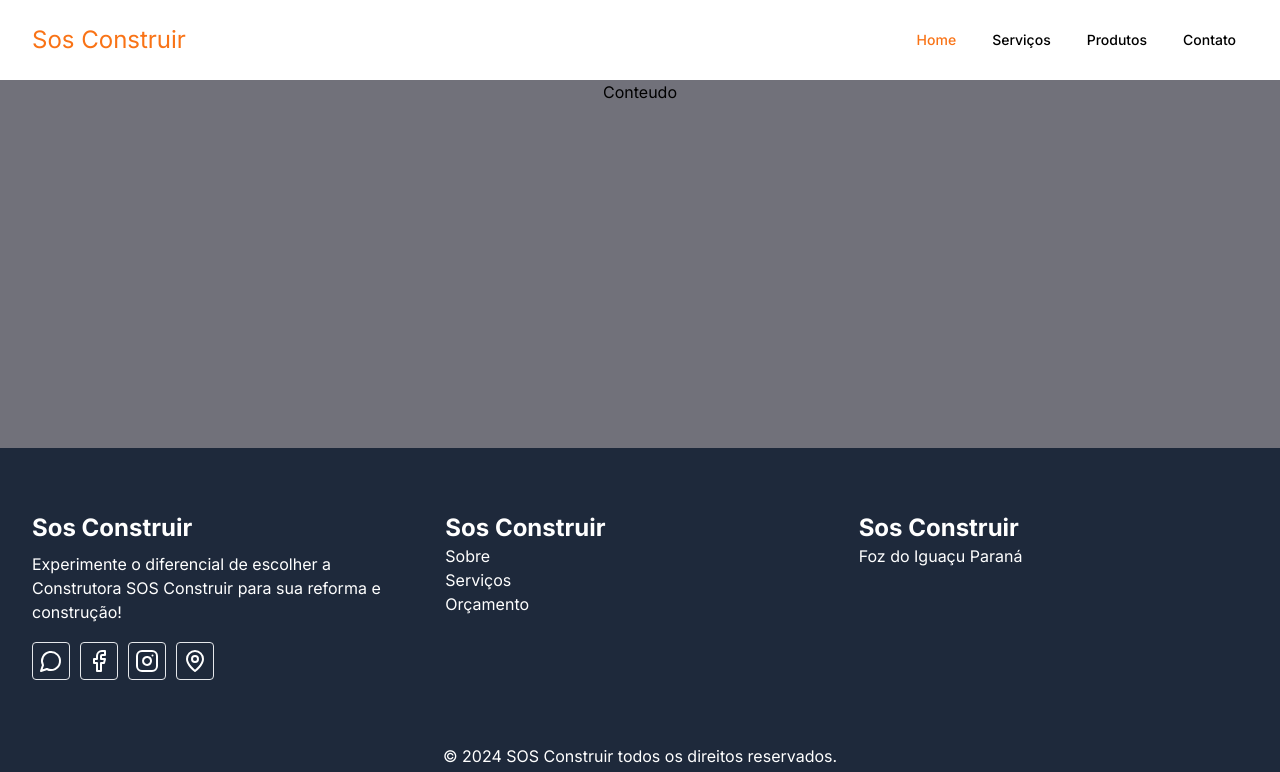
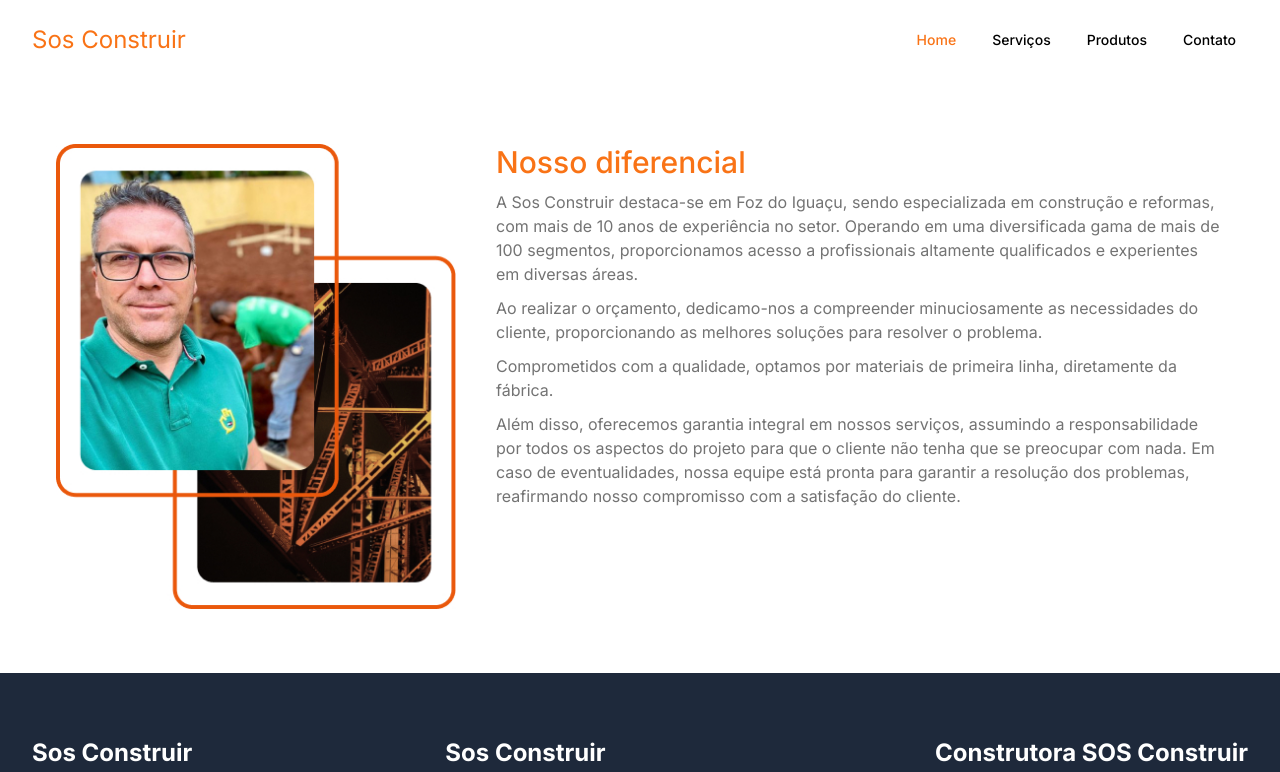
Before and after one commit to team-polaris-tech/sos-site, a Next.js app: page / in a window 1280 px wide. Shown: the top 772 px of the page. Built offline with nearby package versions, Linux system fonts and the light colour scheme.

Commit message:
feat: section about

```diff
--- a/src/app/layout.tsx
+++ b/src/app/layout.tsx
@@ -1,8 +1,9 @@
 import type { Metadata } from 'next'
 import { Inter } from 'next/font/google'
 import './globals.css'
-import { Header } from './components/header'
-import { Footer } from './components/footer'
+
+import { Footer } from '@/components/footer'
+import { Header } from '@/components/header'
 
 const inter = Inter({ subsets: ['latin'] })
 
@@ -22,7 +23,7 @@ export default function RootLayout({
     <html lang="en" className={inter.className}>
       <body className="flex min-h-screen flex-col items-center antialiased">
         <Header />
-        <main className="w-full max-w-screen-xl flex-grow bg-zinc-500 px-6 lg:px-8">
+        <main className="w-full max-w-screen-xl flex-grow px-6 lg:px-8">
           {children}
         </main>
         <Footer />
--- a/src/app/page.tsx
+++ b/src/app/page.tsx
@@ -1,3 +1,46 @@
+import Image from 'next/image'
+
 export default function Home() {
-  return <div className="flex flex-col items-center">Conteudo</div>
+  return (
+    <div className="flex  flex-col items-center ">
+      <section className="flex w-full justify-between gap-10 px-6 py-16">
+        <Image
+          src="/nosso-diferencial.jpg"
+          alt=""
+          width={400}
+          height={400}
+          className="hidden lg:flex"
+        />
+        <div className="flex-1">
+          <h2 className="text-center text-3xl font-medium text-orange-500 lg:text-left">
+            Nosso diferencial
+          </h2>
+          <p className="mt-2.5 text-neutral-500">
+            A Sos Construir destaca-se em Foz do Iguaçu, sendo especializada em
+            construção e reformas, com mais de 10 anos de experiência no setor.
+            Operando em uma diversificada gama de mais de 100 segmentos,
+            proporcionamos acesso a profissionais altamente qualificados e
+            experientes em diversas áreas.
+          </p>
+          <p className="mt-2.5 text-neutral-500">
+            Ao realizar o orçamento, dedicamo-nos a compreender minuciosamente
+            as necessidades do cliente, proporcionando as melhores soluções para
+            resolver o problema.
+          </p>
+          <p className="mt-2.5 text-neutral-500">
+            Comprometidos com a qualidade, optamos por materiais de primeira
+            linha, diretamente da fábrica.
+          </p>
+          <p className="mt-2.5 text-neutral-500">
+            Além disso, oferecemos garantia integral em nossos serviços,
+            assumindo a responsabilidade por todos os aspectos do projeto para
+            que o cliente não tenha que se preocupar com nada. Em caso de
+            eventualidades, nossa equipe está pronta para garantir a resolução
+            dos problemas, reafirmando nosso compromisso com a satisfação do
+            cliente.
+          </p>
+        </div>
+      </section>
+    </div>
+  )
 }
--- a/src/app/components/footer/index.tsx
+++ b/src/components/footer/index.tsx
@@ -33,8 +33,10 @@ export function Footer() {
             <li>Orçamento</li>
           </ul>
         </div>
-        <div className="col-span-3 lg:col-span-1">
-          <h3 className="text-2xl font-bold text-white">Sos Construir</h3>
+        <div className="col-span-3 lg:col-span-1 lg:text-right">
+          <h3 className="text-2xl font-bold text-white">
+            Construtora SOS Construir
+          </h3>
           <span className="text-white">Foz do Iguaçu Paraná</span>
         </div>
       </div>
```
Also changed, not shown: public/nosso-diferencial.jpg (added), src/components/header/index.tsx (renamed from src/app/components/header/index.tsx), src/components/header/menu-link.tsx (renamed from src/app/components/header/menu-link.tsx), src/components/nav-link.tsx (renamed from src/app/components/nav-link.tsx).
